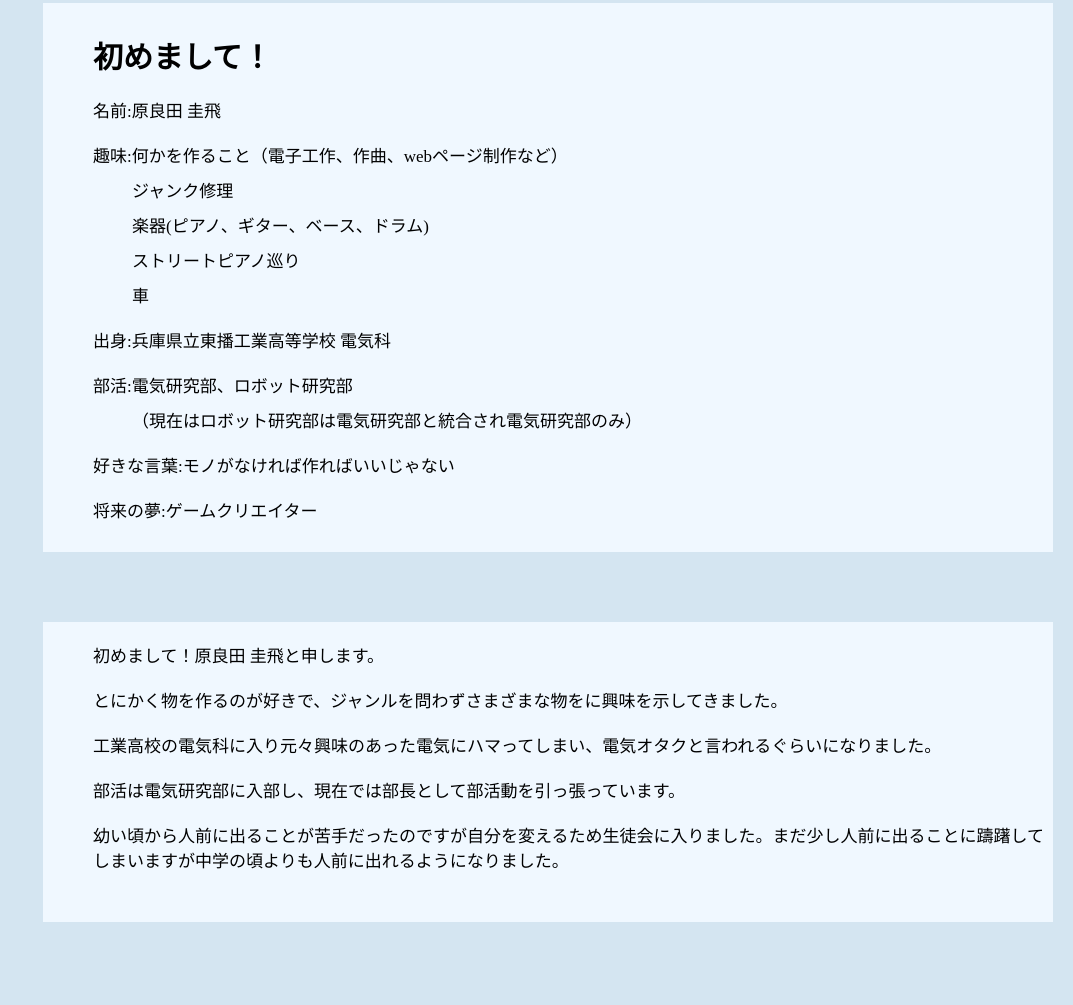
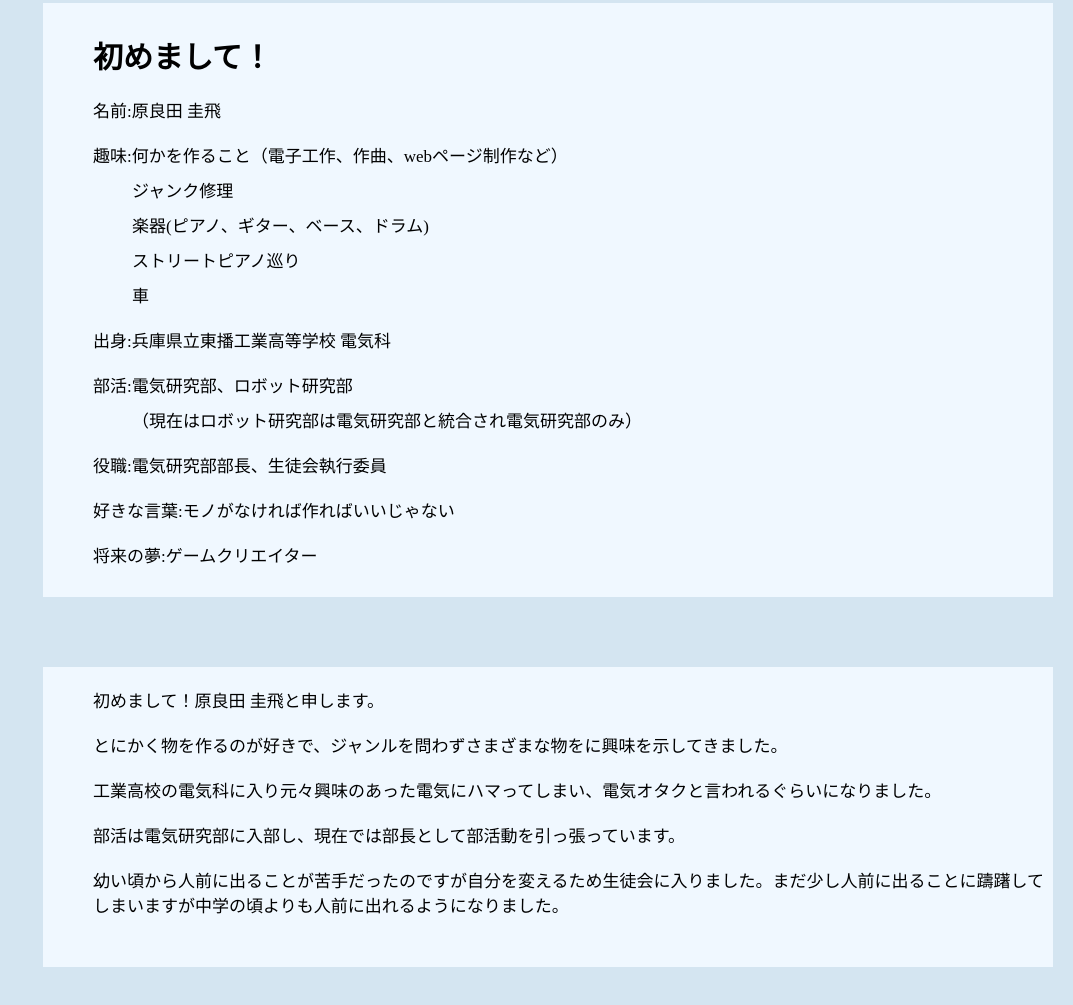
Before and after one commit to watagasi086/wasurenagusa.github.io, a plain HTML site: page index.html in a window 1280 px wide. Shown: the part 1127-2132 px from the top of the page, without its empty margins (207-1280 px from the left). Drawn offline with Linux system fonts and the light colour scheme.

Commit message:
Update index.html

```diff
--- a/index.html
+++ b/index.html
@@ -31,6 +31,7 @@
             <p  class="main">出身:兵庫県立東播工業高等学校 電気科</p>
             <p  class="main">部活:電気研究部、ロボット研究部</p>
             <p  class="main" id="m-p">（現在はロボット研究部は電気研究部と統合され電気研究部のみ）</p>
+            <p  class="main">役職:電気研究部部長、生徒会執行委員</p>
             <p  class="main">好きな言葉:モノがなければ作ればいいじゃない</p>
             <p  class="main">将来の夢:ゲームクリエイター</p>
         </div>
```
